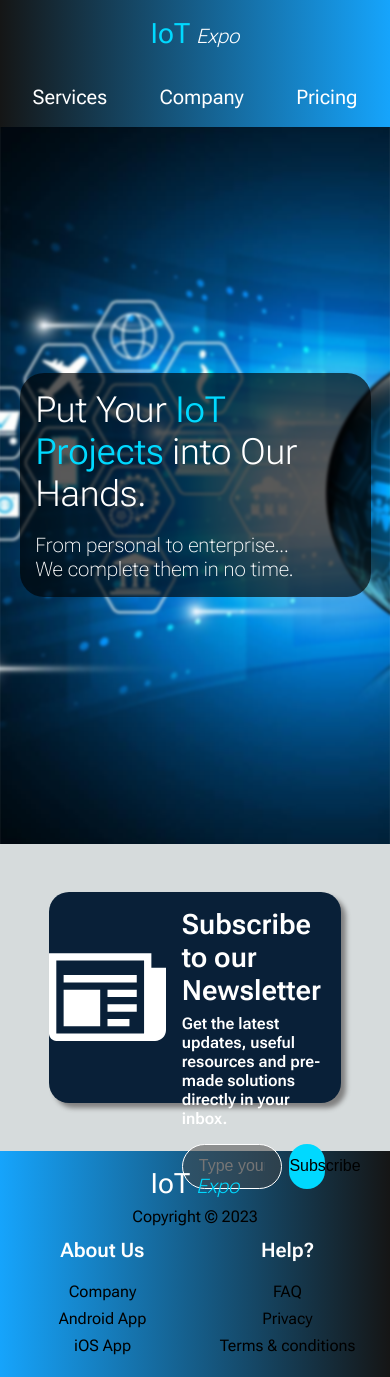
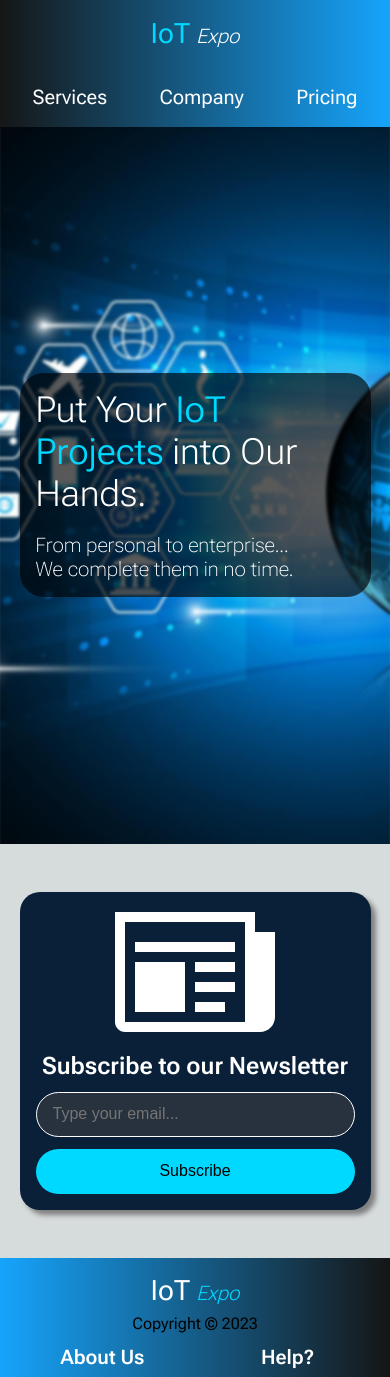
Before and after one commit to n-ii-ma/iot-expo, a Next.js app: page / in a window 390 px wide. Shown: the top 1377 px of the page. Built offline with nearby package versions, Linux system fonts and the light colour scheme.

Commit message:
Make Newsletter responsive

```diff
--- a/src/styles/Newsletter.module.css
+++ b/src/styles/Newsletter.module.css
@@ -1,6 +1,6 @@
 .container {
   width: 75%;
-  height: 25vh;
+  min-height: 25vh;
   display: flex;
   flex-direction: row;
   justify-content: space-between;
@@ -20,7 +20,6 @@
 
 .container article {
   width: 60%;
-  height: 100%;
   padding: 1em;
 }
 
@@ -40,7 +39,6 @@
 
 .inputContainer {
   width: 100%;
-  height: 45px;
   display: flex;
   align-items: center;
   justify-content: space-between;
@@ -48,7 +46,7 @@
 
 .inputContainer input {
   width: 70%;
-  height: 100%;
+  height: 45px;
   border: 1px solid white;
   border-radius: 2em;
   background-color: rgba(70, 68, 68, 0.5);
@@ -59,7 +57,7 @@
 
 .inputContainer button {
   width: 25%;
-  height: 100%;
+  height: 45px;
   border-radius: 2em;
   background-color: var(--secondary-color);
   border: 0;
@@ -70,6 +68,53 @@
   transition: var(--hover-animation);
 }
 
+/* Mobile */
+@media (max-width: 700px) {
+  .container {
+    width: 90%;
+    flex-direction: column;
+  }
+
+  .iconContainer {
+    width: 100%;
+  }
+
+  .container article {
+    width: 100%;
+    text-align: center;
+    padding: 0 1em 1em 1em;
+  }
+
+  .container article h2 {
+    font-size: 1.5rem;
+    margin-bottom: 0.5em;
+  }
+
+  .container article p {
+    display: none;
+  }
+
+  .inputContainer {
+    flex-direction: column;
+  }
+
+  .inputContainer input {
+    width: 100%;
+    margin-bottom: 0.75em;
+  }
+
+  .inputContainer button {
+    width: 100%;
+  }
+}
+
+/* Tablet and Smaller Desktop */
+@media (min-width: 701px) and (max-width: 1120px) {
+  .container {
+    width: 90%;
+  }
+}
+
 /* Hover */
 @media (hover: hover) {
   .inputContainer button:hover {
```
